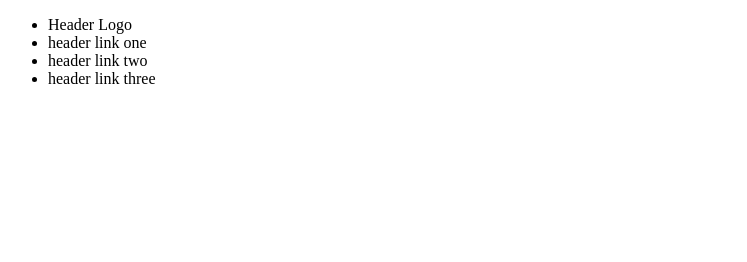
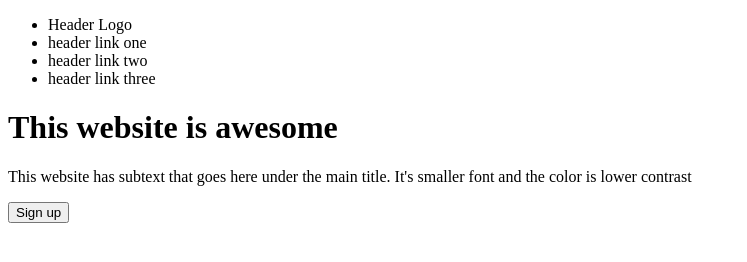
Before and after one commit to Kennedy0201/landing-page, a plain HTML site: page index.html in a window 1280 px wide. Shown: the whole page, without its empty margins (0-747 px from the left). Drawn offline with Linux system fonts and the light colour scheme.

Commit message:
Create top content and sign up button

```diff
--- a/index.html
+++ b/index.html
@@ -7,12 +7,21 @@
     </head>
     <body>
         <div class="header-container"> <!--container for logo and header links-->
+
             <ul> <!--creates list for header-->
                 <li>Header Logo</li>
                 <li>header link one</li>
                 <li>header link two</li>
                 <li>header link three</li>
             </ul>
+
+            <div class="section-one"> <!--container for top most section-->
+                <h1>This website is awesome</h1>
+                <p>This website has subtext that goes here under the main title.
+                   It's smaller font and the color is lower contrast</p>
+                <button>Sign up</button>
+            </div>
+
         </div>
 
     </body>
```
